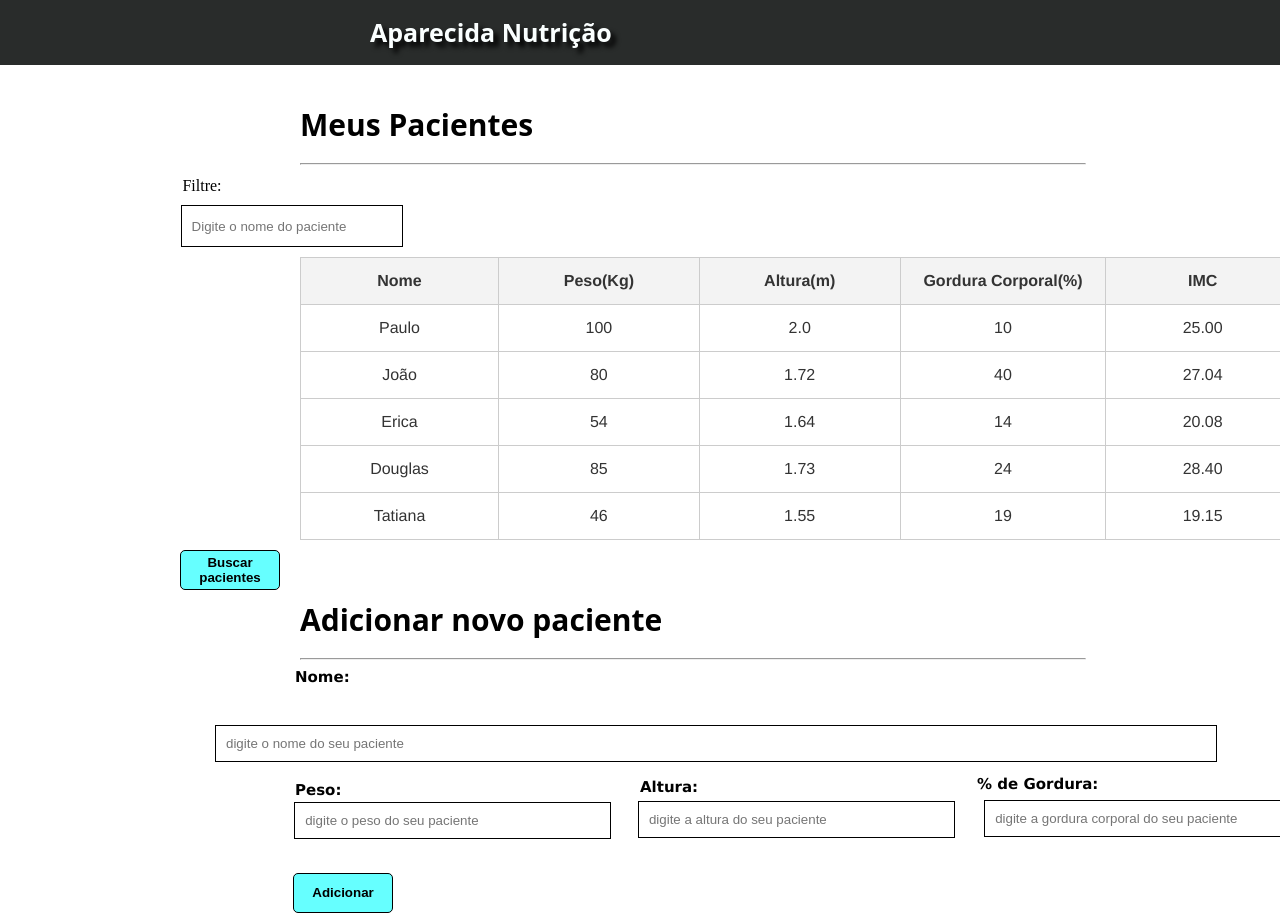
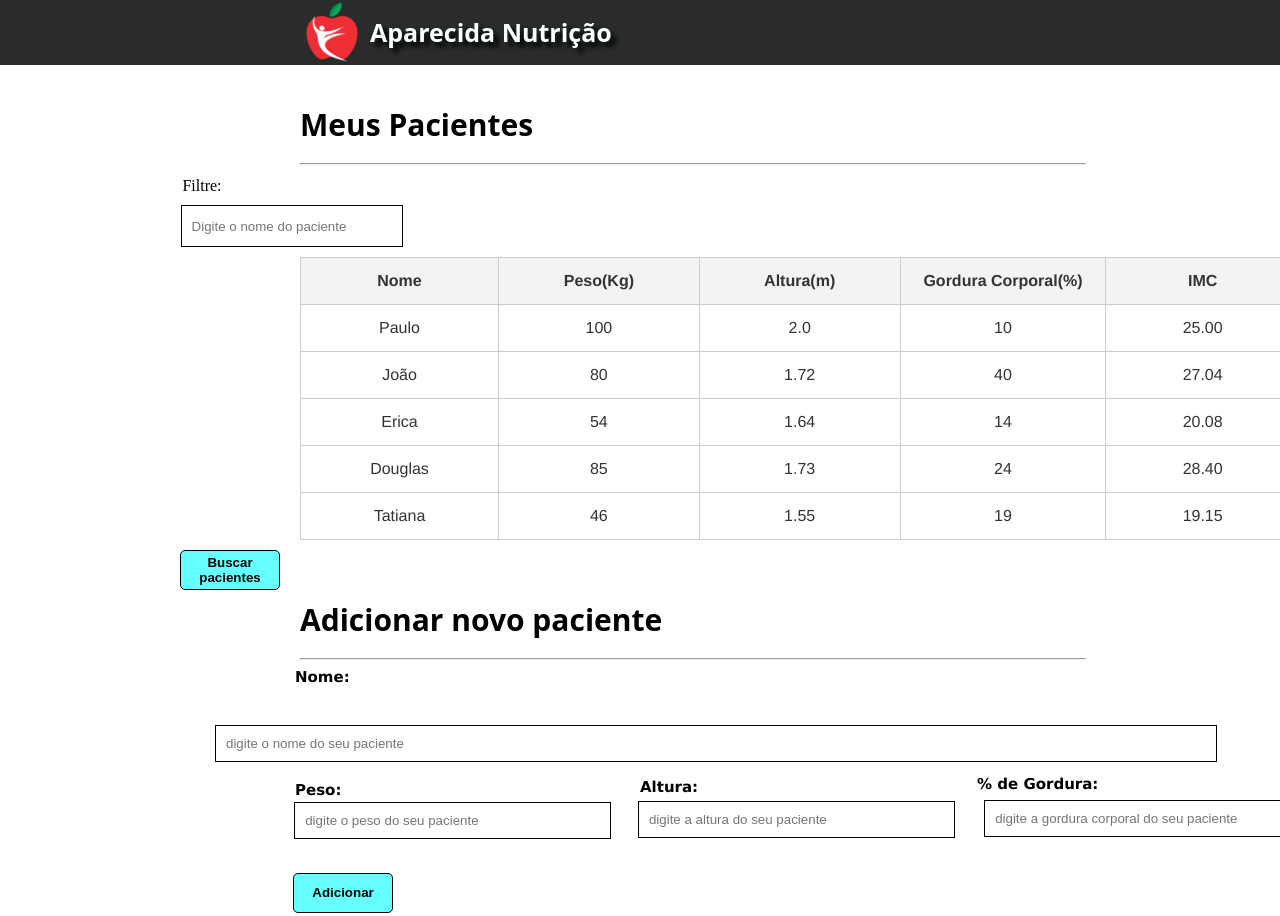
Before and after one commit to IzadoraMR/Projeto-JavaScript, a plain HTML site: page index.html in a window 1280 px wide. Shown: the top 916 px of the page. Drawn offline with Linux system fonts and the light colour scheme.

Commit message:
Update index.html

```diff
--- a/index.html
+++ b/index.html
@@ -5,10 +5,12 @@
     <link rel="stylesheet" href="reset.css">
     <meta charset="utf-8">
     <link rel="stylesheet" href="estilos.css">
+    <link rel="icon" href="favicon.png">
 </head>
 
 <body>
     <main>
+        <img id="img" src="favicon.png">
         <h1>Aparecida Nutrição</h1>
         <nav>
 
```
